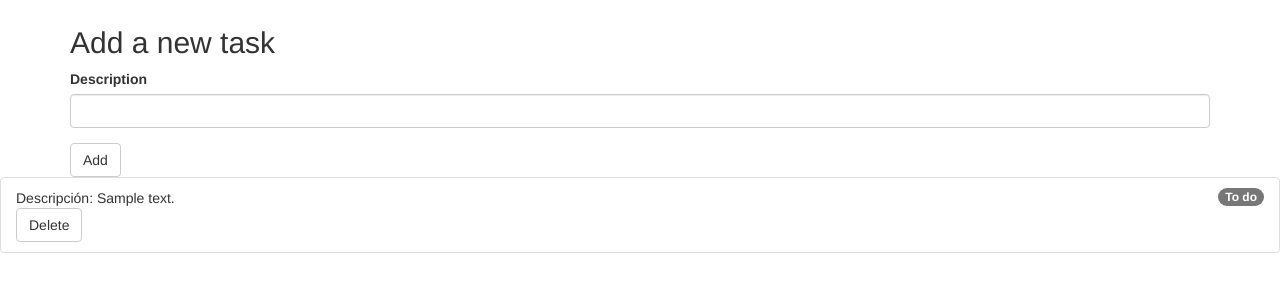
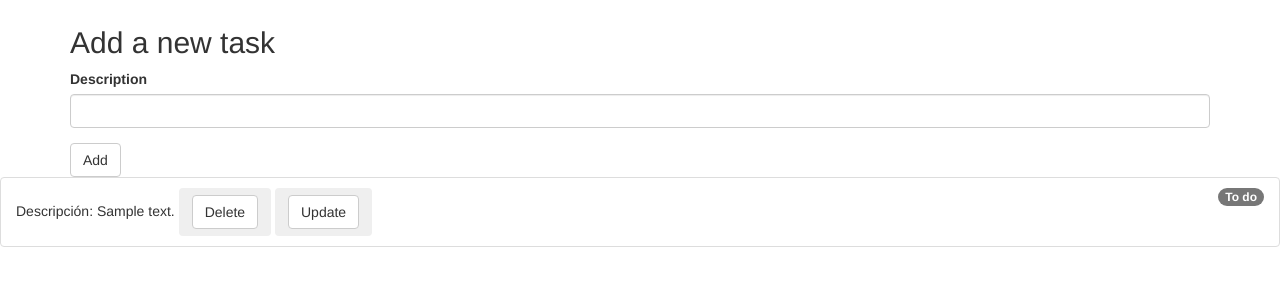
Before and after one commit to maucoderGit/Flask-To-Do-App, a Flask app: template templates/home.html in a window 1280 px wide. Shown: the part 162-462 px from the top of the page. Run offline with Flask 2, Linux system fonts and the light colour scheme; the template is opened without the code that fills it: values that come from a table or form of the project are taken from there, most other values are stand-ins (such as "Sample title", 1, 10 or a date in 2020); some libraries are stand-ins or nearby versions.

Commit message:
editing task

```diff
--- a/app/forms.py
+++ b/app/forms.py
@@ -21,3 +21,6 @@ class ToDoForm(FlaskForm):
 
 class DeleteTodoForm(FlaskForm):
     submit = SubmitField('Delete')
+
+class UpdateTodoForm(FlaskForm):
+    submit = SubmitField('Update')
--- a/app/templates/home.html
+++ b/app/templates/home.html
@@ -4,7 +4,7 @@
 
 {% block title %}
     {{ super() }}
-    Bienvenido
+    Welcome
 {% endblock %}
 
 {% block content %}
@@ -26,7 +26,7 @@
 
     <ul class="list-group">
         {% for todo in todos %}
-            {{ macros.render_todo(todo, delete_form) }}
+            {{ macros.render_todo(todo, delete_form, update_form) }}
         {% endfor %}
     </ul>
 {% endblock %}
--- a/app/templates/macros.html
+++ b/app/templates/macros.html
@@ -1,6 +1,6 @@
 {% import 'bootstrap/wtf.html' as wtf %}
 
-{% macro render_todo(todo, delete_form) %}
+{% macro render_todo(todo, delete_form, update_form) %}
     <li class="list-group-item">
         <span class="badge">
             {%if todo.to_dict().done %}
@@ -11,6 +11,11 @@
         </span>
         Descripción: {{ todo.to_dict().Description }}
 
-        {{ wtf.quick_form(delete_form, action=url_for('delete', todo_id=todo.id)) }}
+        <button type="button" class="btn btn-light">
+            {{ wtf.quick_form(delete_form, action=url_for('delete', todo_id=todo.id)) }}
+        </button>
+        <button type="button" class="btn btn-light">
+            {{ wtf.quick_form(update_form, action=url_for('update', todo_id=todo.id, done=todo.to_dict().done)) }}
+        </button>
     </li>
 {% endmacro %}
--- a/main.py
+++ b/main.py
@@ -3,8 +3,8 @@ from crypt import methods
 import unittest
 
 from app import create_app
-from app.forms import DeleteTodoForm, LoginForm, ToDoForm
-from app.firestore_service import delete_todo, get_todos, get_users, put_todo
+from app.forms import DeleteTodoForm, LoginForm, ToDoForm, UpdateTodoForm
+from app.firestore_service import delete_todo, get_todos, get_users, put_todo, update_todo
 
 # Flask
 from flask import (
@@ -57,6 +57,7 @@ def home():
     username = current_user.id
     todo_form = ToDoForm()
     delete_form = DeleteTodoForm()
+    update_form = UpdateTodoForm()
 
     context = {
         'user_ip': user_ip,
@@ -64,6 +65,7 @@ def home():
         'todo_form': todo_form,
         'username': username,
         'delete_form': delete_form,
+        'update_form': update_form
     }
 
     if todo_form.validate_on_submit():
@@ -84,5 +86,14 @@ def delete(todo_id):
     return redirect(url_for('home'))
 
 
+@app.route('/todos/update/<todo_id>/<int:done>', methods=['POST'])
+def update(todo_id, done):
+    user_id = current_user.id
+
+    update_todo(user_id=user_id, todo_id=todo_id, done=done)
+
+    return redirect(url_for('home'))
+
+
 if __name__ == '__main__':
     app.run(port = 5000, debug = True)
```
Also changed, not shown: app/firestore_service.py (+14 -1 lines).
